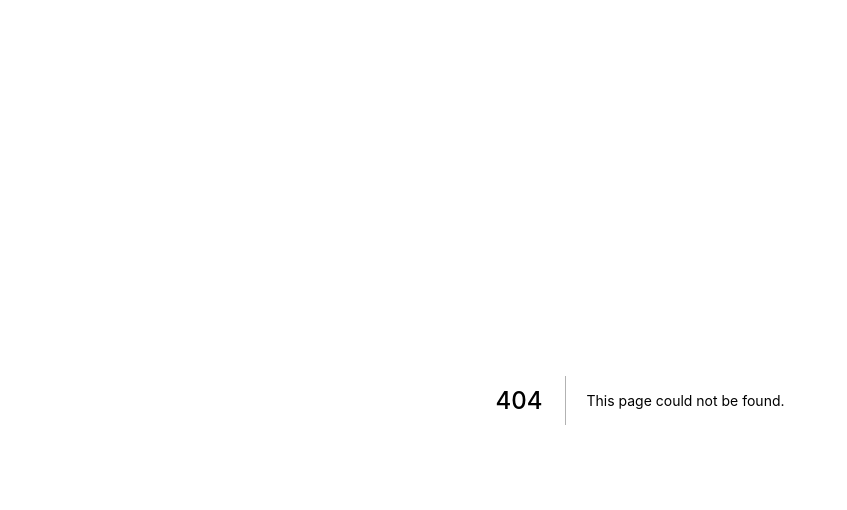
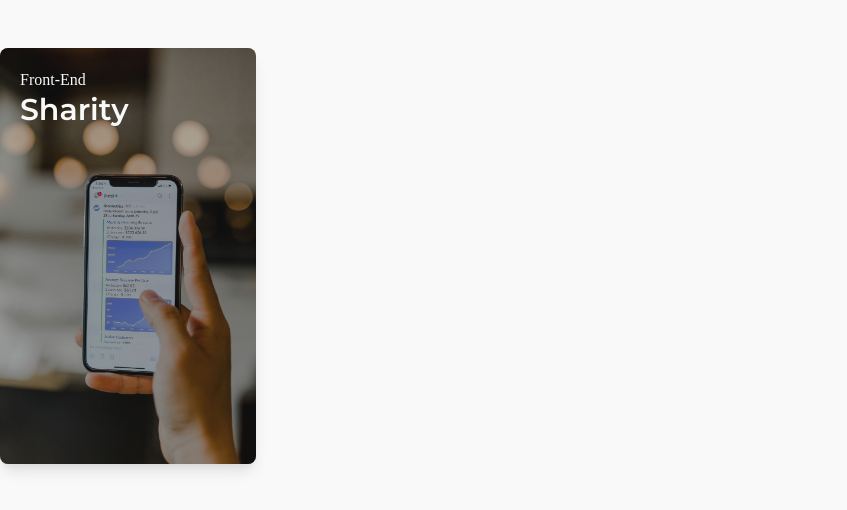
Before and after one commit to PedroEdu6786/portfolio, a Next.js app: page /projects/1 in a window 1280 px wide. Before the commit this address had no page. Shown: the top 510 px of the page, without its empty margins (0-847 px from the left). Built offline with nearby package versions, Linux system fonts and the light colour scheme; a web font is replaced by a local one.

Commit message:
feat: dynamic personal images based on color mode, new projects page

```diff
--- a/pages/_app.jsx
+++ b/pages/_app.jsx
@@ -1,4 +1,5 @@
 import { ChakraProvider, CSSReset } from '@chakra-ui/react'
+import { AnimateSharedLayout } from 'framer-motion'
 import theme from '../src/theme/theme'
 import Fonts from '../src/theme/components/Fonts'
 
@@ -7,7 +8,9 @@ function MyApp({ Component, pageProps }) {
     <ChakraProvider theme={theme}>
       <CSSReset />
       <Fonts />
-      <Component {...pageProps} />
+      <AnimateSharedLayout>
+        <Component {...pageProps} />
+      </AnimateSharedLayout>
     </ChakraProvider>
   )
 }
--- /dev/null
+++ b/pages/projects/[projectId].jsx
@@ -0,0 +1,51 @@
+import { useRouter } from 'next/router'
+import { Box } from '@chakra-ui/react'
+import CardLegend from '../../src/components/atoms/CardLegend'
+import CardTitle from '../../src/components/atoms/CardTitle'
+import { projects } from '../../src/utils/projects'
+import { BLACK } from '../../src/utils/colors'
+import { motion } from 'framer-motion'
+
+const ProjectPage = () => {
+  const router = useRouter()
+  const { projectId } = router.query
+
+  const projectData = projects.find((project) => project.id == projectId)
+
+  return (
+    <motion.div layoutId={projectData.id}>
+      <Box
+        bgImage="url('/images/project.png')"
+        bgPosition="center"
+        bgRepeat="no-repeat"
+        bgSize="cover"
+        w={{ base: '14rem', lg: '16rem' }}
+        h={{ base: '22rem', lg: '26rem' }}
+        borderRadius=".5rem"
+        mt="3rem"
+        mr="1rem"
+        ml="0"
+        pos="relative"
+        overflow="hidden"
+        boxShadow="lg"
+      >
+        {/*-------------- CARD CONTENT -------------- */}
+        <Box pos="absolute" height="100%" zIndex="2" p={5}>
+          <CardLegend>{projectData.legend}</CardLegend>
+          <CardTitle>{projectData.title}</CardTitle>
+        </Box>
+
+        {/*-------------- CARD FILTER -------------- */}
+        <Box
+          bgColor={BLACK}
+          h="100%"
+          w="100%"
+          opacity="0.4"
+          pos="absolute"
+        ></Box>
+      </Box>
+    </motion.div>
+  )
+}
+
+export default ProjectPage
--- a/src/components/organisms/Projects.js
+++ b/src/components/organisms/Projects.js
@@ -1,6 +1,6 @@
 import React from 'react'
 import { Flex, Stack } from '@chakra-ui/react'
-import ProjectCard from '../molecules/ProjectCard.jsx'
+import ProjectCard from '../molecules/ProjectCard'
 import SectionTitle from '../molecules/SectionTitle'
 import { projects } from '../../utils/projects'
 
--- /dev/null
+++ b/src/utils/pictures.js
@@ -0,0 +1,3 @@
+export const bluePictures = ['/images/model-blue-1.png']
+
+export const redPictures = ['/images/model-red-1.png']
```
Also changed, not shown: src/components/molecules/HeroContent.jsx (+11 -4 lines), src/components/molecules/ProjectCard.jsx (+14 -2 lines), src/components/organisms/About.js (+14 -1 lines), src/components/organisms/Header.js (+6 -1 lines), src/components/organisms/Hero.js (+18 -2 lines), public/images/model-blue-1.png (renamed from public/images/hero-img.png), public/images/model-red-1.png (added).
